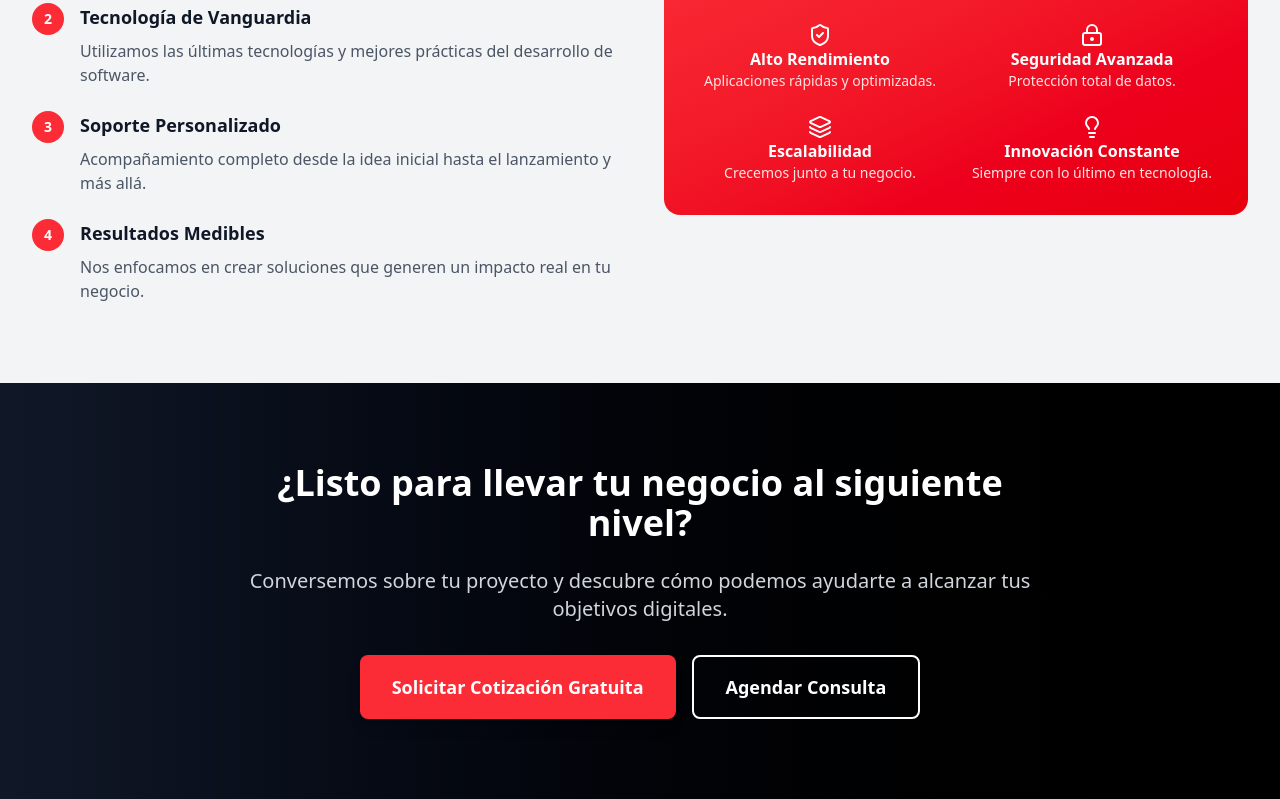
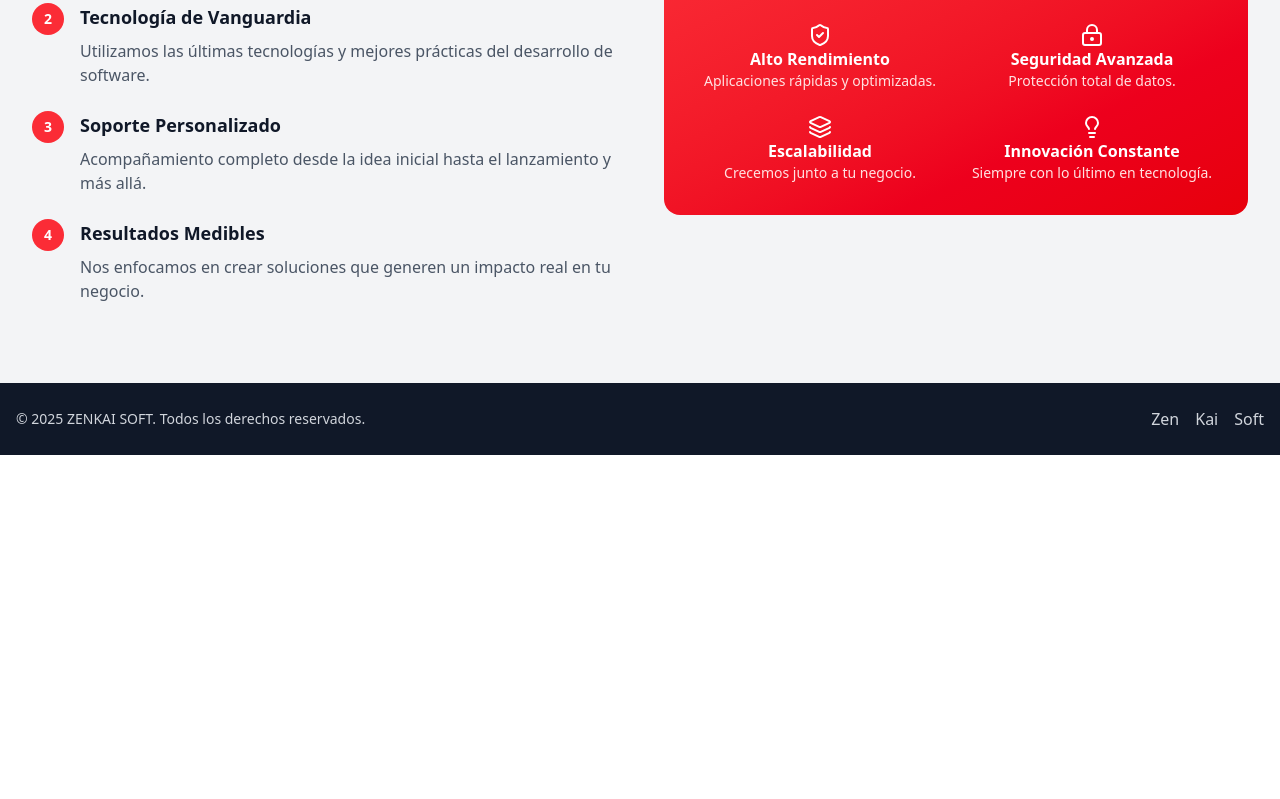
Before and after one commit to JJMarin-08345/ZenKaiSoftPresentation, a React (Vite) app: page / in a window 1280 px wide. Shown: the part 1694-2493 px from the top of the page. After the commit the page ends 2149 px from the top, so only its background shows below. Built offline with nearby package versions, Linux system fonts and the light colour scheme.

Commit message:
chore: improve footer

```diff
--- a/src/app/components/Footer.tsx
+++ b/src/app/components/Footer.tsx
@@ -1,21 +1,14 @@
-
 export const Footer = () => {
   return (
-    <section className="py-20 bg-gradient-to-r from-gray-900 to-black text-white">
-      <div className="max-w-4xl mx-auto text-center px-4 sm:px-6 lg:px-8">
-        <h2 className="text-3xl md:text-4xl font-bold mb-6">¿Listo para llevar tu negocio al siguiente nivel?</h2>
-        <p className="text-xl text-gray-300 mb-8">
-          Conversemos sobre tu proyecto y descubre cómo podemos ayudarte a alcanzar tus objetivos digitales.
-        </p>
-        <div className="flex flex-col sm:flex-row gap-4 justify-center">
-          <button className="bg-red-500 hover:bg-red-600 text-white px-8 py-4 rounded-lg text-lg font-semibold transition-all duration-300 shadow-lg hover:shadow-xl transform hover:-translate-y-1">
-            Solicitar Cotización Gratuita
-          </button>
-          <button className="border-2 border-white text-white hover:bg-white hover:text-gray-900 px-8 py-4 rounded-lg text-lg font-semibold transition-all duration-300">
-            Agendar Consulta
-          </button>
+    <footer className="bg-gray-900 text-gray-300 py-6">
+      <div className="max-w-7xl mx-auto px-4 flex flex-col sm:flex-row justify-between items-center">
+        <p className="text-sm">&copy; {new Date().getFullYear()} ZENKAI SOFT. Todos los derechos reservados.</p>
+        <div className="flex space-x-4 mt-4 sm:mt-0">
+          <a href="#" className="hover:text-white transition">Zen</a>
+          <a href="#" className="hover:text-white transition">Kai</a>
+          <a href="#" className="hover:text-white transition">Soft</a>
         </div>
       </div>
-    </section>
+    </footer>
   )
 }
```
